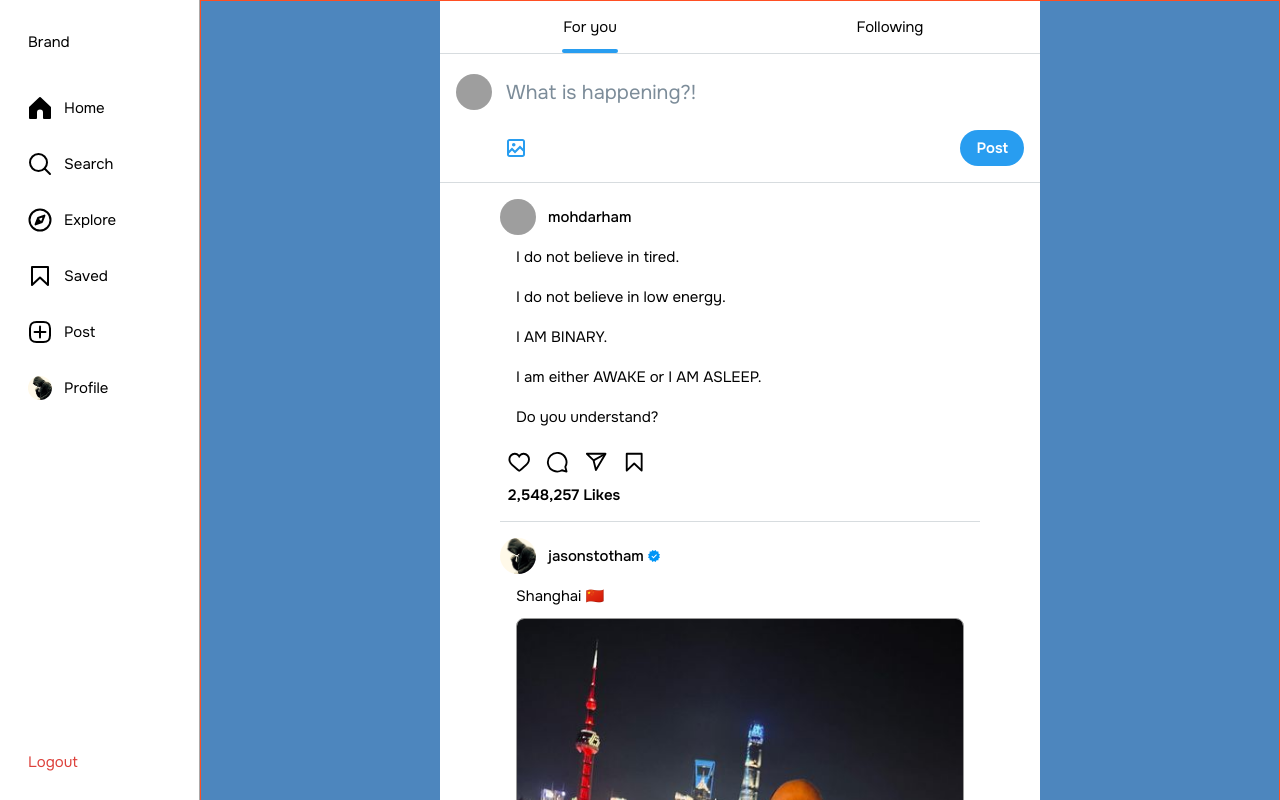
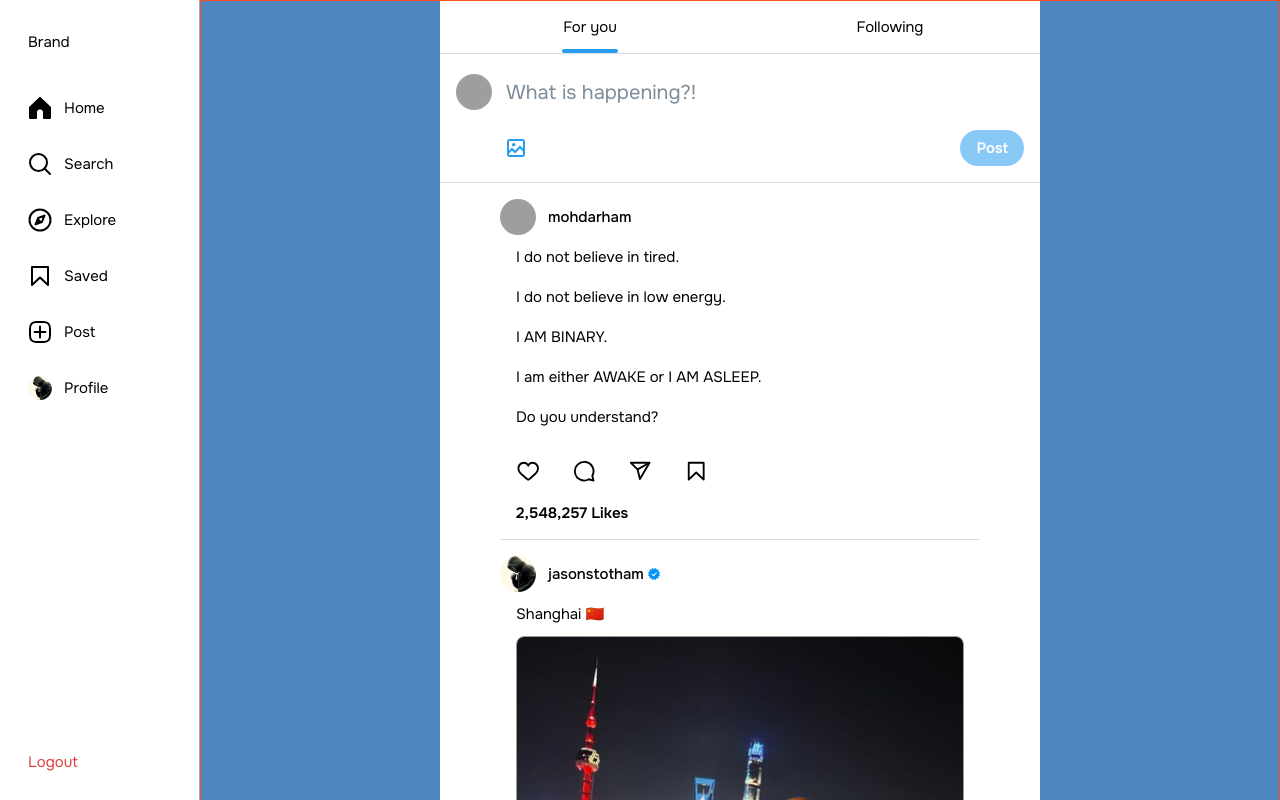
Before and after one commit to mohdarham06/tangles, a React (Create React App) app: page / in a window 1280 px wide. Shown: the top 800 px of the page. Built offline with nearby package versions, Linux system fonts and the light colour scheme; grey boxes are pictures that could not be loaded.

Commit message:
advance hover effect

```diff
--- a/src/assets/CustomIcons.jsx
+++ b/src/assets/CustomIcons.jsx
@@ -154,7 +154,7 @@ export const FillSave = () => {
     return (
         <svg aria-label="Remove" width="1em" height="1em" viewBox="0 0 24 24">
             <title>Remove</title>
-            <path fill='#000000' d="M20 22a.999.999 0 0 1-.687-.273L12 14.815l-7.313 6.912A1 1 0 0 1 3 21V3a1 1 0 0 1 1-1h16a1 1 0 0 1 1 1v18a1 1 0 0 1-1 1Z"></path>
+            <path fill='currentColor' d="M20 22a.999.999 0 0 1-.687-.273L12 14.815l-7.313 6.912A1 1 0 0 1 3 21V3a1 1 0 0 1 1-1h16a1 1 0 0 1 1 1v18a1 1 0 0 1-1 1Z"></path>
         </svg>
     )
 }
--- a/src/components/PostsWrapper.jsx
+++ b/src/components/PostsWrapper.jsx
@@ -84,7 +84,11 @@ const PostsWrapper = ({ posts, setPosts }) => {
 
                     {/* Actions */}
                     <div className="post__actions">
-                        <button className="post__actions__btn" onClick={() => handleLike(post.id)}>
+                        <button
+                            className="post__actions__btn"
+                            data-style="like"
+                            onClick={() => handleLike(post.id)}
+                        >
                             {!post.liked ? <OutlineHeart /> : <FillHeart />}
                         </button>
 
--- a/src/routes/Home.jsx
+++ b/src/routes/Home.jsx
@@ -141,7 +141,7 @@ const Home = () => {
                                 />
 
                                 <div
-                                    className="form__post-button"
+                                    className="form__post-button disabled"
                                     onClick={handlePostButtonClick}
                                 >
                                     Post
--- a/src/styles/index.css
+++ b/src/styles/index.css
@@ -61,7 +61,6 @@ html {
     --font: #000;
     --hue-accent: 205;
     --accent-color: hsl(var(--hue-accent), 87%, 55%);
-    --accent-hover: hsl(var(--hue-accent), 87%, 45%);
     --thin-border: #d7dcdf;
     --transparent: transparent;
     --scrollbar: #47beb1;
@@ -387,6 +386,8 @@ main {
     outline: none;
 }
 
+.form__media-preview {}
+
 .form__footer {
     display: flex;
     flex-direction: row;
@@ -412,10 +413,12 @@ main {
     width: 40px;
     height: 40px;
     border-radius: 50%;
+    background: hsl(var(--hue-accent), 87%, 55%, 0.15);
     transform: scale(0);
-    background: hsl(var(--hue-accent), 87%, 55%, 0.15);
+    transform-origin: center;
     transition: var(--transition-hover);
 }
+
 .form__media-label:hover::before,
 .form__media-label:active::before {
     transform: scale(1);
@@ -426,6 +429,8 @@ main {
     color: var(--accent-color);
     cursor: pointer;
 }
+
+
 
 .form__media-input {
     display: none;
@@ -444,11 +449,19 @@ main {
     transition: var(--transition-hover);
 }
 
-.form__post-button:hover {
-    background: var(--accent-hover);
+.form__post-button.disabled {
+    background: hsl(var(--hue-accent), 87%, 75%);
+    pointer-events: none;
 }
 
-.form__post-button:active {}
+.form__post-button:hover {
+    background: hsl(var(--hue-accent), 87%, 45%);
+}
+
+.form__post-button:active {
+    background: hsl(var(--hue-accent), 87%, 40%);
+
+}
 
 
 
@@ -531,6 +544,10 @@ main {
 
 
 .post__actions {
+    display: flex;
+    flex-direction: row;
+    padding: 0.75rem 1rem;
+    gap: 1.5rem;
     margin: 0.25rem 0;
     white-space: nowrap;
 }
@@ -540,27 +557,55 @@ main {
     background: none;
     border: none;
     outline: none;
-    font: inherit;
-    padding: 0.5rem;
+    display: flex;
+    flex-direction: row;
+    align-items: center;
+    justify-content: center;
+    width: 32px;
+    height: 32px;
     font-size: 1.4rem;
     cursor: pointer;
+    transition: var(--transition-hover);
 }
 
-.post__actions__btn:hover {
-    color: #747474;
+.post__actions__btn:first-child {
+    margin-left: -0.25rem;
 }
 
-.post__actions__btn:active {
-    color: #aaaaaa;
+.post__actions__btn::before {
+    position: absolute;
+    content: "";
+    width: 40px;
+    height: 40px;
+    border-radius: 50%;
+    background: hsl(var(--hue-accent), 87%, 55%, 0.15);
+    transform: scale(0);
+    transform-origin: center;
+    transition: var(--transition-hover);
 }
 
+.post__actions__btn[data-style="like"]::before {
+    background: hsla(355, 100%, 59%, 0.15);
+}
+
+.post__actions__btn:hover,
+.post__actions__btn:active {
+    color: var(--accent-color);
+}
+
+.post__actions__btn[data-style="like"]:hover {
+    color: #ff3040;
+}
+
+.post__actions__btn:hover::before {
+    transform: scale(1);
+}
 
 
 
 .post__likes {
     font-weight: var(--font-bold);
-    margin-left: 0.5rem;
-    cursor: pointer;
+    margin-left: 1rem;
 }
 
 
```
